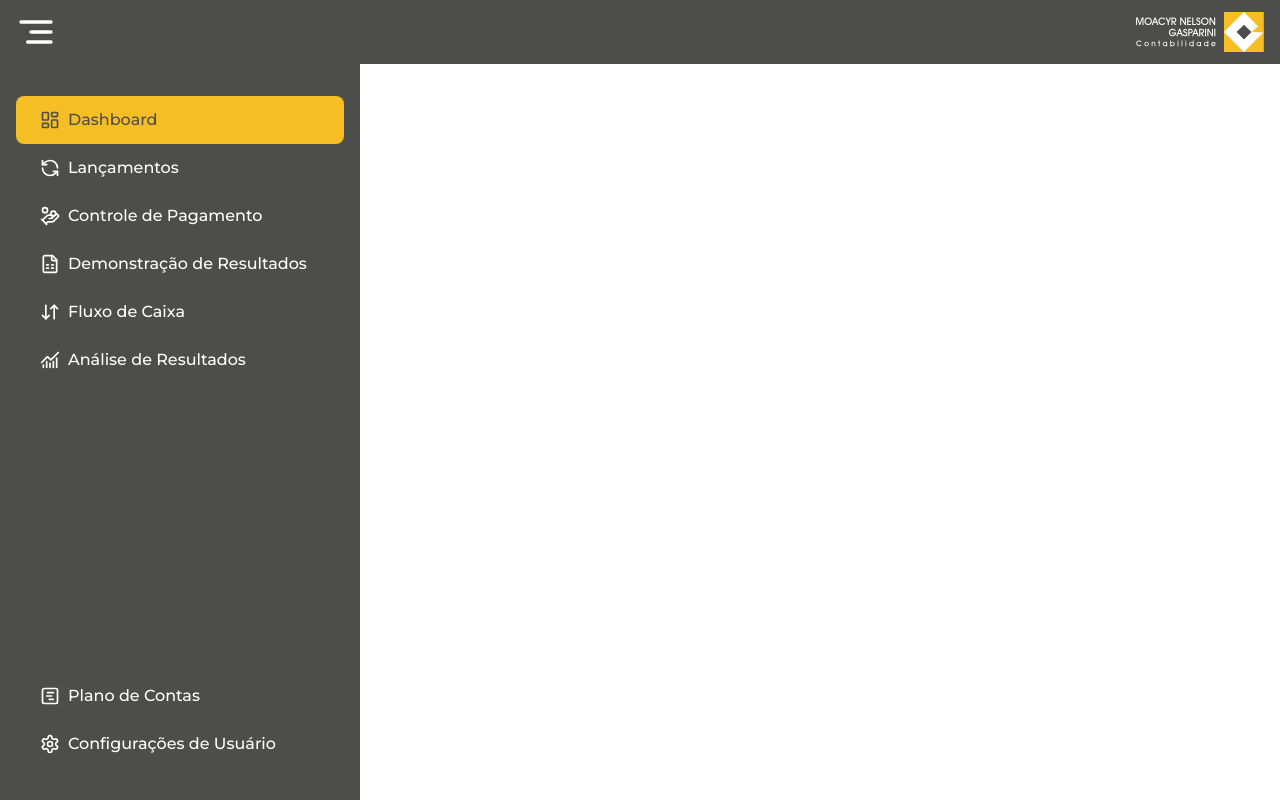
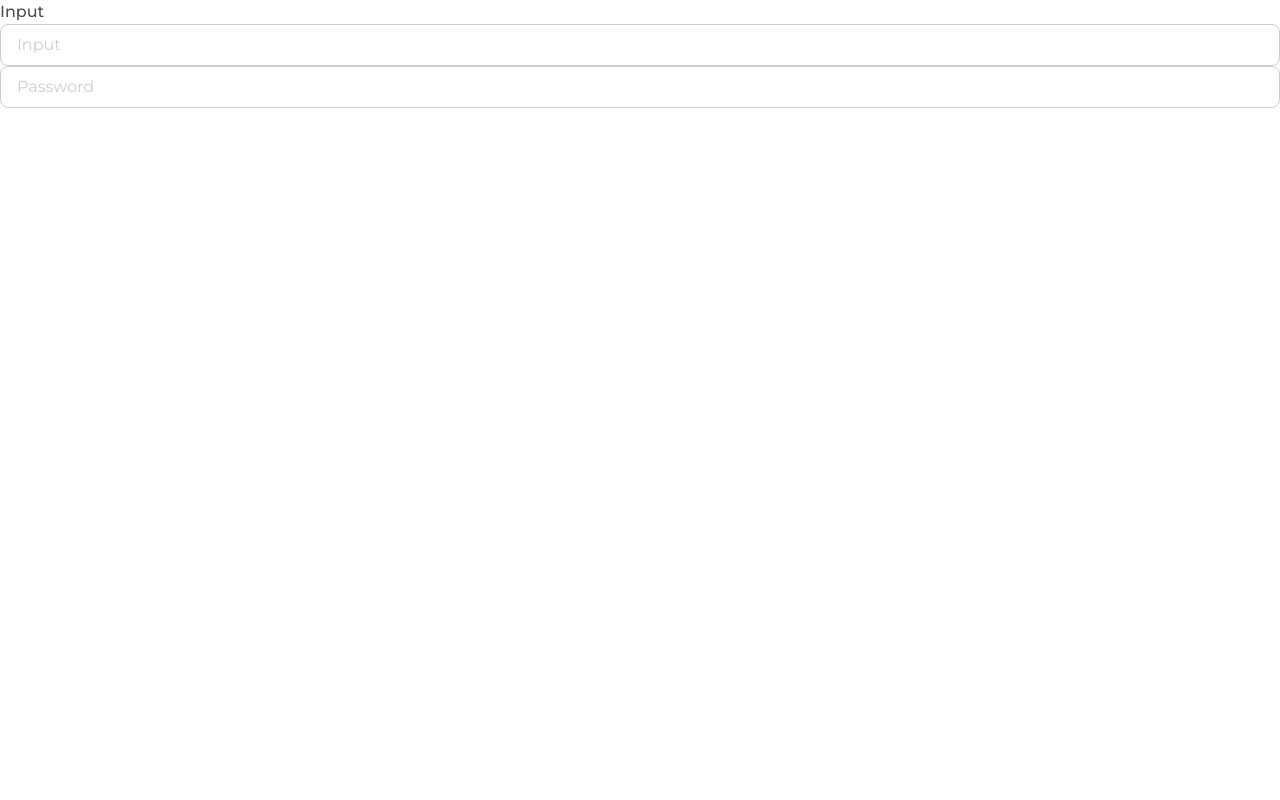
Before and after one commit to GustavoLemes97/financeiro, a Next.js app: page / in a window 1280 px wide. Built offline with nearby package versions, Linux system fonts and the light colour scheme.

Commit message:
criar o input

```diff
--- a/package.json
+++ b/package.json
@@ -9,6 +9,7 @@
     "lint": "next lint"
   },
   "dependencies": {
+    "@radix-ui/react-label": "^2.1.0",
     "@radix-ui/react-slot": "^1.1.0",
     "class-variance-authority": "^0.7.0",
     "clsx": "^2.1.1",
--- a/src/app/globals.css
+++ b/src/app/globals.css
@@ -7,6 +7,7 @@
 h3,
 h4,
 h5,
+label,
 a,
 span,
 p,
@@ -23,6 +24,7 @@
 h2,
 h3,
 h4,
+label,
 p,
 input {
   font-size: 1rem;
@@ -45,6 +47,7 @@
 }
 
 h4,
+label,
 span {
   font-weight: 500;
 }
@@ -66,6 +69,7 @@
 
   h3,
   h4,
+  label,
   p {
     font-size: 1.25rem;
   }
--- a/src/app/page.tsx
+++ b/src/app/page.tsx
@@ -1,9 +1,23 @@
-import { SideBar } from "@/components/ui/sideBar";
+"use client";
+import { Input } from "@/components/ui/input";
+import { InputWithLabel } from "@/components/ui/inputWithLabel";
 
 export default function Home() {
   return (
     <main className="p-0">
-      <SideBar activePage="Dashboard" />
+      <InputWithLabel
+        labelName={"Input"}
+        onChange={() => console.log("teste")}
+        type={"email"}
+        id={"email"}
+        placeholder={"Input"}
+      />
+      <Input
+        onChange={() => console.log("teste")}
+        type={"password"}
+        id={"password"}
+        placeholder={"Password"}
+      />
     </main>
   );
 }
--- a/src/components/svg/index.ts
+++ b/src/components/svg/index.ts
@@ -5,4 +5,4 @@
 }
 
 export { default as LogoText } from "./LogoText";
-export { default as Logo } from "./Logo";
+export { default as Logo } from "./LogoReduzida";
--- /dev/null
+++ b/src/components/ui/input.tsx
@@ -0,0 +1,25 @@
+import * as React from "react";
+
+import { cn } from "@/lib/utils";
+
+export interface InputProps
+  extends React.InputHTMLAttributes<HTMLInputElement> {}
+
+const Input = React.forwardRef<HTMLInputElement, InputProps>(
+  ({ className, type, ...props }, ref) => {
+    return (
+      <input
+        type={type}
+        className={cn(
+          "flex h-auto w-full rounded-lg border border-soft-grey-2 bg-white px-4 py-2 text-grey file:border-0 file:bg-transparent placeholder:text-soft-grey-2 focus-visible:outline-none focus-visible:ring-1 ring-soft-grey-2 disabled:cursor-not-allowed disabled:opacity-50",
+          className
+        )}
+        ref={ref}
+        {...props}
+      />
+    );
+  }
+);
+Input.displayName = "Input";
+
+export { Input };
--- /dev/null
+++ b/src/components/ui/inputWithLabel.tsx
@@ -0,0 +1,32 @@
+import { Input } from "./input";
+import { Label } from "./label";
+
+interface InputWithLabelProps {
+  onChange: React.ChangeEventHandler;
+  labelName: string;
+  type: string;
+  id: string;
+  placeholder: string;
+}
+
+const InputWithLabel = ({
+  onChange,
+  labelName,
+  type,
+  id,
+  placeholder,
+}: InputWithLabelProps) => {
+  return (
+    <section>
+      <Label htmlFor={id}>{labelName}</Label>
+      <Input
+        type={type}
+        id={id}
+        onChange={onChange}
+        placeholder={placeholder}
+      />
+    </section>
+  );
+};
+
+export { InputWithLabel };
--- /dev/null
+++ b/src/components/ui/label.tsx
@@ -0,0 +1,22 @@
+import * as React from "react";
+import * as LabelPrimitive from "@radix-ui/react-label";
+import { cva, type VariantProps } from "class-variance-authority";
+
+import { cn } from "@/lib/utils";
+
+const labelVariants = cva("text-grey");
+
+const Label = React.forwardRef<
+  React.ElementRef<typeof LabelPrimitive.Root>,
+  React.ComponentPropsWithoutRef<typeof LabelPrimitive.Root> &
+    VariantProps<typeof labelVariants>
+>(({ className, ...props }, ref) => (
+  <LabelPrimitive.Root
+    ref={ref}
+    className={cn(labelVariants(), className)}
+    {...props}
+  />
+));
+Label.displayName = LabelPrimitive.Root.displayName;
+
+export { Label };
```
Also changed, not shown: src/components/svg/LogoReduzida.tsx (renamed from src/components/svg/Logo.tsx), 1 other file (tests, documents, lock files or other folders).
